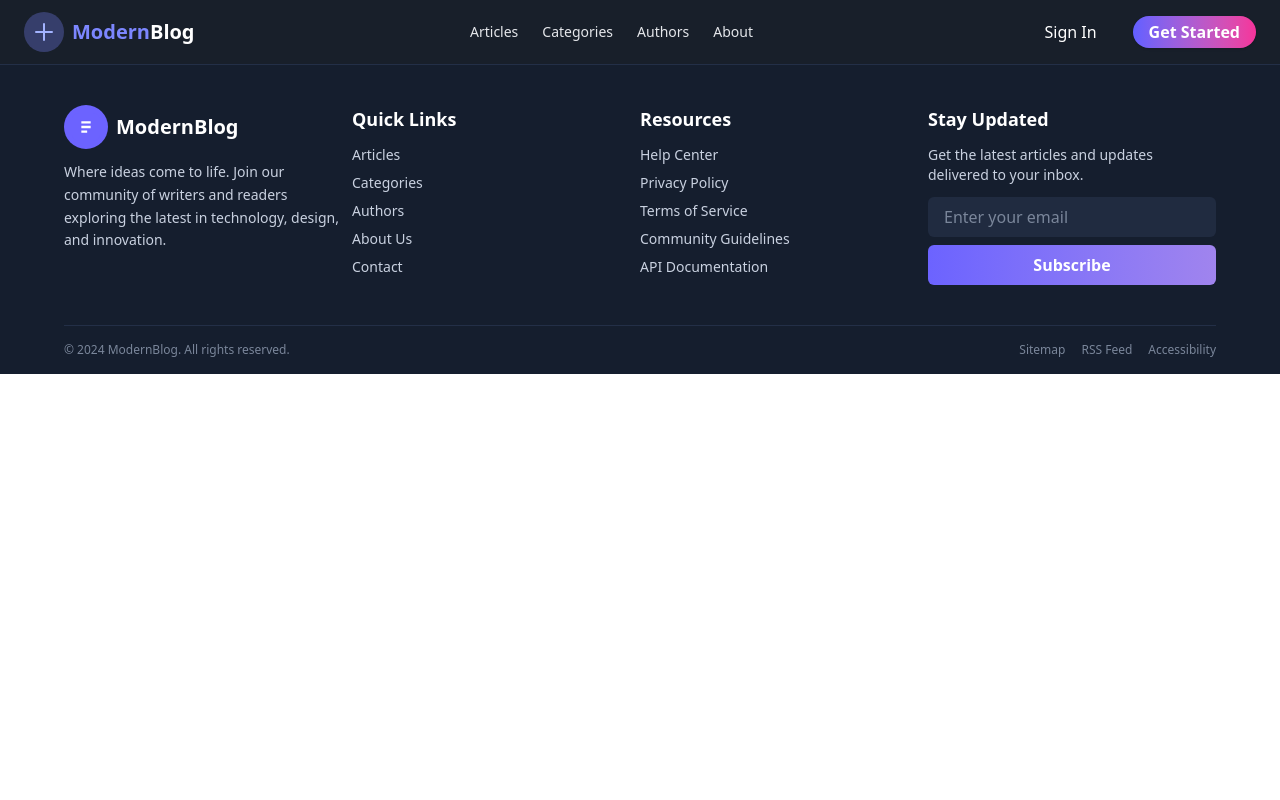
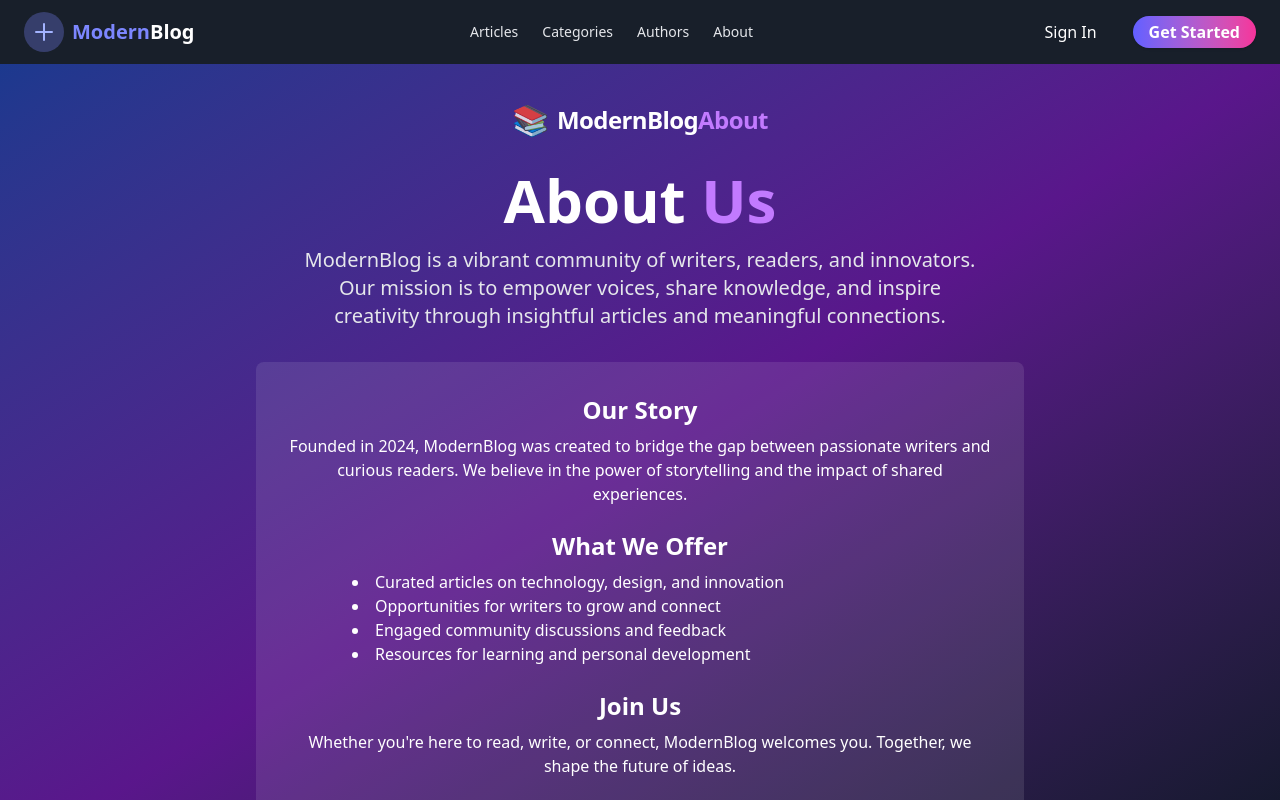
Before and after one commit to JBRIL43/blog-react, a React (Vite) app: page /about in a window 1280 px wide. Shown: the top 800 px of the page. Built offline with nearby package versions, Linux system fonts and the light colour scheme.

Commit message:
adding about us page

```diff
--- a/src/App.jsx
+++ b/src/App.jsx
@@ -10,6 +10,7 @@ import ViewPosts from "./pages/ViewPosts";
 import EditPost from "./pages/EditPost";
 import Header from "./components/Header";
 import Footer from "./components/Footer";
+import AboutUs from "./pages/AboutUs"; // Importing AboutUs page
 
 const App = () => {
     return (
@@ -24,6 +25,7 @@ const App = () => {
                 <Route path="/posts/:id" element={<PostDetails />} />
                 <Route path="/new" element={<NewPost />} />
                 <Route path="/edit/:id" element={<EditPost />} />
+                <Route path="/about" element={<AboutUs />} /> {/* Route for AboutUs page */}
             </Routes>
             <Footer />
         </BrowserRouter>
--- /dev/null
+++ b/src/pages/AboutUs.jsx
@@ -0,0 +1,93 @@
+import React from "react";
+
+const AboutUs = () => {
+  return (
+    <div className="relative min-h-screen flex flex-col items-center justify-center bg-gradient-to-br from-blue-900 via-purple-900 to-gray-900 overflow-hidden">
+      {/* Animated background blobs */}
+      <div className="absolute top-0 left-0 w-full h-full -z-10">
+        <div
+          className="absolute w-96 h-96 bg-purple-600 opacity-30 rounded-full mix-blend-multiply filter blur-3xl animate-blob1"
+          style={{ top: "-6rem", left: "-6rem" }}
+        />
+        <div
+          className="absolute w-96 h-96 bg-blue-500 opacity-30 rounded-full mix-blend-multiply filter blur-3xl animate-blob2"
+          style={{ top: "10rem", right: "-6rem" }}
+        />
+        <div
+          className="absolute w-96 h-96 bg-pink-500 opacity-30 rounded-full mix-blend-multiply filter blur-3xl animate-blob3"
+          style={{ bottom: "-6rem", left: "20%" }}
+        />
+      </div>
+
+      {/* Logo and Heading */}
+      <div className="flex items-center gap-2 mb-8 mt-8">
+        <span className="text-3xl font-extrabold text-blue-400 animate-pulse">
+          &#128218;
+        </span>
+        <span className="text-2xl font-bold text-white tracking-tight">
+          ModernBlog<span className="text-purple-400">About</span>
+        </span>
+      </div>
+
+      <h1 className="text-5xl md:text-6xl font-extrabold text-white text-center mb-4 animate-fadeInUp">
+        About <span className="text-purple-400">Us</span>
+      </h1>
+      <p className="text-lg md:text-xl text-gray-200 text-center mb-8 max-w-2xl animate-fadeInUp delay-100">
+        ModernBlog is a vibrant community of writers, readers, and innovators.
+        Our mission is to empower voices, share knowledge, and inspire
+        creativity through insightful articles and meaningful connections.
+      </p>
+
+      <div className="w-full max-w-3xl mx-auto animate-fadeInUp delay-200 mb-12">
+        <div className="bg-white/10 rounded-lg p-8 text-white text-center">
+          <h2 className="text-2xl font-bold mb-2">Our Story</h2>
+          <p className="mb-4">
+            Founded in 2024, ModernBlog was created to bridge the gap between
+            passionate writers and curious readers. We believe in the power of
+            storytelling and the impact of shared experiences.
+          </p>
+          <h2 className="text-2xl font-bold mb-2 mt-6">What We Offer</h2>
+          <ul className="list-disc list-inside text-left mx-auto max-w-xl mb-4">
+            <li>Curated articles on technology, design, and innovation</li>
+            <li>Opportunities for writers to grow and connect</li>
+            <li>Engaged community discussions and feedback</li>
+            <li>Resources for learning and personal development</li>
+          </ul>
+          <h2 className="text-2xl font-bold mb-2 mt-6">Join Us</h2>
+          <p>
+            Whether you're here to read, write, or connect, ModernBlog welcomes
+            you. Together, we shape the future of ideas.
+          </p>
+        </div>
+      </div>
+
+      {/* Custom Animations */}
+      <style>{`
+        @keyframes fadeInUp {
+          0% { opacity: 0; transform: translateY(40px); }
+          100% { opacity: 1; transform: translateY(0); }
+        }
+        .animate-fadeInUp { animation: fadeInUp 1s cubic-bezier(.4,0,.2,1) both; }
+        .animate-fadeInUp.delay-100 { animation-delay: .1s; }
+        .animate-fadeInUp.delay-200 { animation-delay: .2s; }
+        @keyframes blob1 {
+          0%, 100% { transform: scale(1) translate(0, 0); }
+          50% { transform: scale(1.1) translate(30px, 20px); }
+        }
+        @keyframes blob2 {
+          0%, 100% { transform: scale(1) translate(0, 0); }
+          50% { transform: scale(1.1) translate(-20px, 30px); }
+        }
+        @keyframes blob3 {
+          0%, 100% { transform: scale(1) translate(0, 0); }
+          50% { transform: scale(1.1) translate(20px, -20px); }
+        }
+        .animate-blob1 { animation: blob1 12s infinite ease-in-out; }
+        .animate-blob2 { animation: blob2 14s infinite ease-in-out; }
+        .animate-blob3 { animation: blob3 16s infinite ease-in-out; }
+      `}</style>
+    </div>
+  );
+};
+
+export default AboutUs;
```
